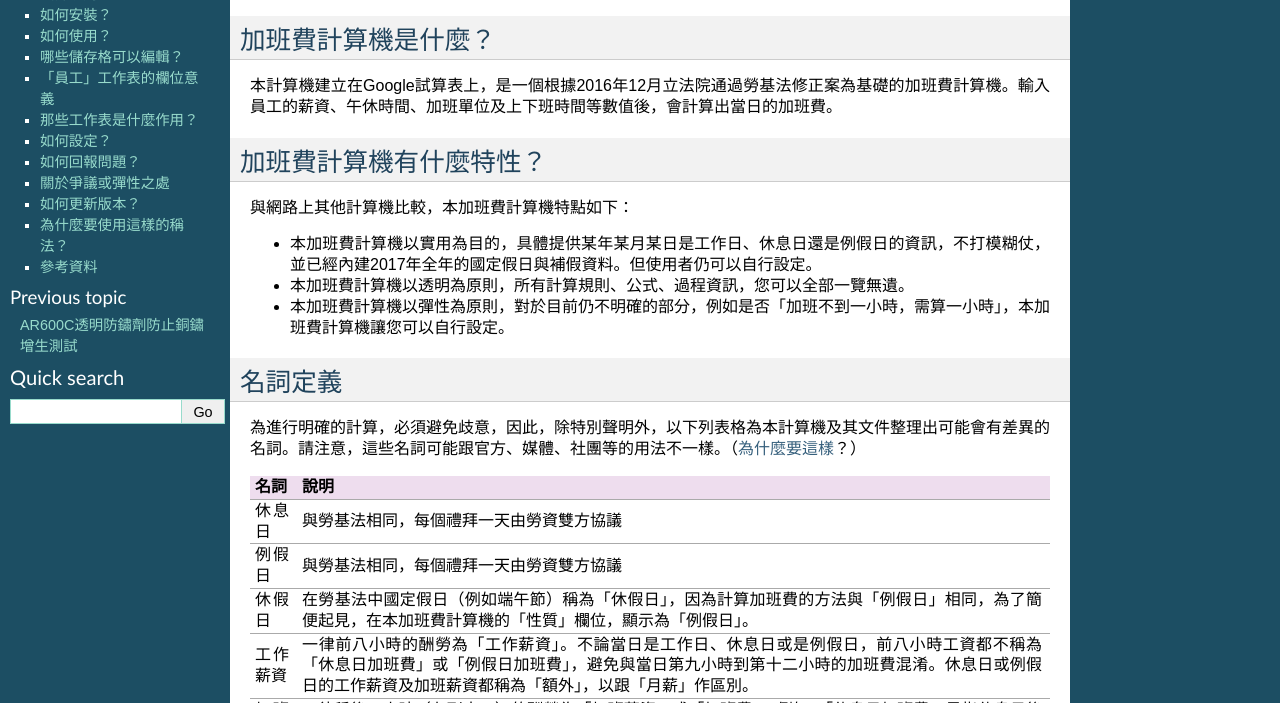
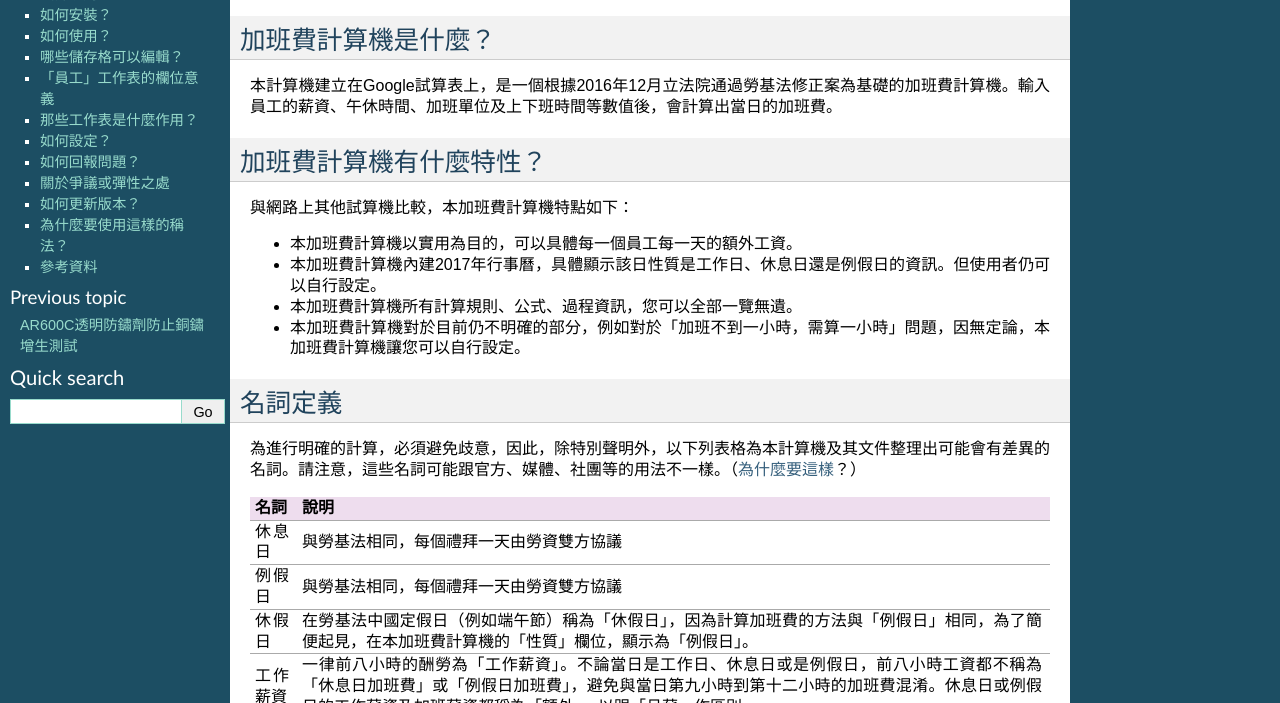
Before and after one commit to rexiap/neusauber, a Sphinx documentation site: the page built from docs/projects/overtimepaycal.rst, in a window 1280 px wide and 900 px high, cut to the strip 197-900 px from the top of the window. Built offline with Sphinx 7.4.7, drawn with Linux system fonts in a browser that asks for light colours.

Commit message:
Google Docs reST Editor@2016-12-20 17:30:9

```diff
--- a/docs/projects/overtimepaycal.rst
+++ b/docs/projects/overtimepaycal.rst
@@ -21,11 +21,12 @@
 加班費計算機有什麼特性？
 ========================
 
-與網路上其他計算機比較，本加班費計算機特點如下：
+與網路上其他試算機比較，本加班費計算機特點如下：
 
-* 本加班費計算機以實用為目的，具體提供某年某月某日是工作日、休息日還是例假日的資訊，不打模糊仗，並已經內建2017年全年的國定假日與補假資料。但使用者仍可以自行設定。
-* 本加班費計算機以透明為原則，所有計算規則、公式、過程資訊，您可以全部一覽無遺。
-* 本加班費計算機以彈性為原則，對於目前仍不明確的部分，例如是否「加班不到一小時，需算一小時」，本加班費計算機讓您可以自行設定。
+* 本加班費計算機以實用為目的，可以具體每一個員工每一天的額外工資。
+* 本加班費計算機內建2017年行事曆，具體顯示該日性質是工作日、休息日還是例假日的資訊。但使用者仍可以自行設定。
+* 本加班費計算機所有計算規則、公式、過程資訊，您可以全部一覽無遺。
+* 本加班費計算機對於目前仍不明確的部分，例如對於「加班不到一小時，需算一小時」問題，因無定論，本加班費計算機讓您可以自行設定。
 
 .. _h174fb648377959437b5c1f697c1c40:
 
@@ -246,7 +247,7 @@
 
 +------------------------------+--------------------------------------------------------------------------------------------------------------------------------------------------------------------------------------------------------------------------------------------------------------------------------------------------------+
 |連結                          |備註                                                                                                                                                                                                                                                                                                    |
-+------------------------------+--------------------------------------------------------------------------------------------------------------------------------------------------------------------------------------------------------------------------------------------------------------------------------------------------------+
++==============================+========================================================================================================================================================================================================================================================================================================+
 |\ |LINK3|\                    |                                                                                                                                                                                                                                                                                                        |
 +------------------------------+--------------------------------------------------------------------------------------------------------------------------------------------------------------------------------------------------------------------------------------------------------------------------------------------------------+
 |\ |LINK4|\                    |這個系統上使用的詞彙是「週休二日」而不是「一例一休」這種常見的說法。目前關於休息日工資算法有很多講法，本計算機以此網站為準。因為這個網站使用「額外工資」的文字，感覺比較明確。                                                                                                                          |
```
